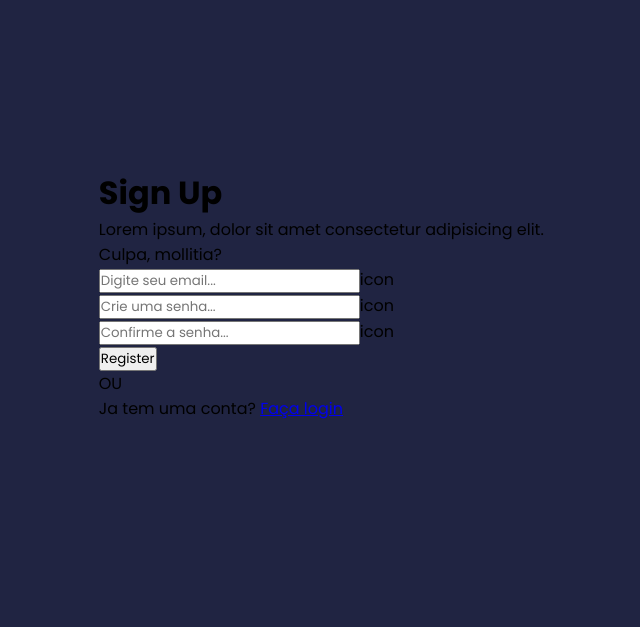
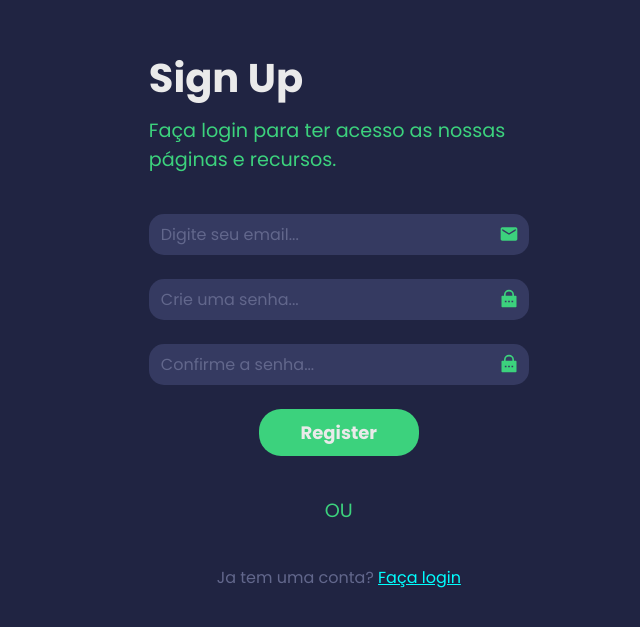
Before and after one commit to Darlan0307/auth_react_node_frontend, a React (Vite) app: page / in a window 1280 px wide. Shown: the part 105-732 px from the top of the page, without its empty margins (282-922 px from the left). Built offline with nearby package versions, Linux system fonts and the light colour scheme.

Commit message:
:art: estilo da página de registro finalizado

```diff
--- a/src/components/LayoutForms/styles.scss
+++ b/src/components/LayoutForms/styles.scss
@@ -1,12 +1,12 @@
 .container-page-form{
   width: 97vw;
-  height: 100vh;
+  min-height: 100vh;
   display: flex;
   justify-content: center;
   align-items: center;
   .content-page{
     padding: 10px;
     width: 100%;
-    max-width: 500px;
+    max-width: 400px;
   }
 }
--- a/src/components/pages/Register/index.tsx
+++ b/src/components/pages/Register/index.tsx
@@ -1,13 +1,18 @@
 import { Link } from 'react-router-dom'
 import LayoutForms from '../../LayoutForms'
 import './styles.scss'
+import { MdEmail } from "react-icons/md";
+import { RiLockPasswordFill } from "react-icons/ri";
+
 
 const Register = () => {
   return (
     <LayoutForms>
       <main className='page-register'>
-        <h1 className='title'>Sign Up</h1>
-        <p className='description'> Lorem ipsum, dolor sit amet consectetur adipisicing elit. Culpa, mollitia?</p>
+        <div className='apresentation'>
+          <h1 className='title'>Sign Up</h1>
+          <p className='description'>Faça login para ter acesso as nossas páginas e recursos.</p>
+        </div>
         <form className='form'>
           <div className='wrap-input'>
             <input
@@ -15,7 +20,7 @@ const Register = () => {
             placeholder='Digite seu email...'
             className='input'
             />
-            <span>icon</span>
+            <span><MdEmail/></span>
           </div>
           <div className='wrap-input'>
             <input
@@ -23,7 +28,7 @@ const Register = () => {
             placeholder='Crie uma senha...'
             className='input'
             />
-            <span>icon</span>
+            <span><RiLockPasswordFill/></span>
           </div>
           <div className='wrap-input'>
             <input
@@ -31,9 +36,9 @@ const Register = () => {
             placeholder='Confirme a senha...'
             className='input'
             />
-            <span>icon</span>
+            <span><RiLockPasswordFill/></span>
           </div>
-          <button type='submit'>Register</button>
+          <button type='submit' className='button'>Register</button>
         </form>
         <p className='sugestao'>OU</p>
         <p className='content-link'>
--- a/src/components/pages/Register/styles.scss
+++ b/src/components/pages/Register/styles.scss
@@ -0,0 +1,91 @@
+.page-register{
+  margin-top: 3em;
+  width: 100%;
+  display: flex;
+  flex-direction: column;
+  align-items: center;
+  gap: 2.5em;
+
+  .apresentation{
+    display: flex;
+    flex-direction: column;
+    gap: .5em;
+  }
+
+  .title,.description{
+    align-self: flex-start;
+  }
+
+  .title{
+    color: #eaeaea;
+    font-size: 2.5em;
+  }
+
+  .description,.sugestao{
+    color: #3CD27D;
+    // max-width: 80%;
+    font-size: 1.2em;
+  }
+
+  .form{
+    width: 100%;
+    display: flex;
+    flex-direction: column;
+    align-items: center;
+    gap: 1.5em;
+
+    .wrap-input{
+      position: relative;
+      width: 100%;
+      .input{
+        width: 100%;
+        font-size: 16px;
+        padding: 8px  12px;
+        background-color: #353A61;
+        border: none;
+        border-radius: 15px;
+        outline: none;
+        color: #eaeaea;
+        &::placeholder{
+          color: #62678C;
+        }
+        &:focus{
+          border: 2px solid #3CD27D;
+        }
+      }
+
+      span{
+        position: absolute;
+        top: 24%;
+        right: 10px;
+        svg{
+          fill: #3CD27D;
+          font-size: 20px;
+        }
+      }
+    }
+
+    .button{
+      background-color: #3CD27D;
+      padding: 10px 0;
+      border-radius: 22px;
+      color: #eaeaea;
+      font-weight: bold;
+      font-size: 18px;
+      border: none;
+      width: 160px;
+      transition: all .6s;
+      &:hover{
+        cursor: pointer;
+        transform: scale(1.1);
+      }
+    }
+  }
+  .content-link{
+    color: #62678C;
+
+    a{
+      color: aqua;
+    }
+  }
+}
```
